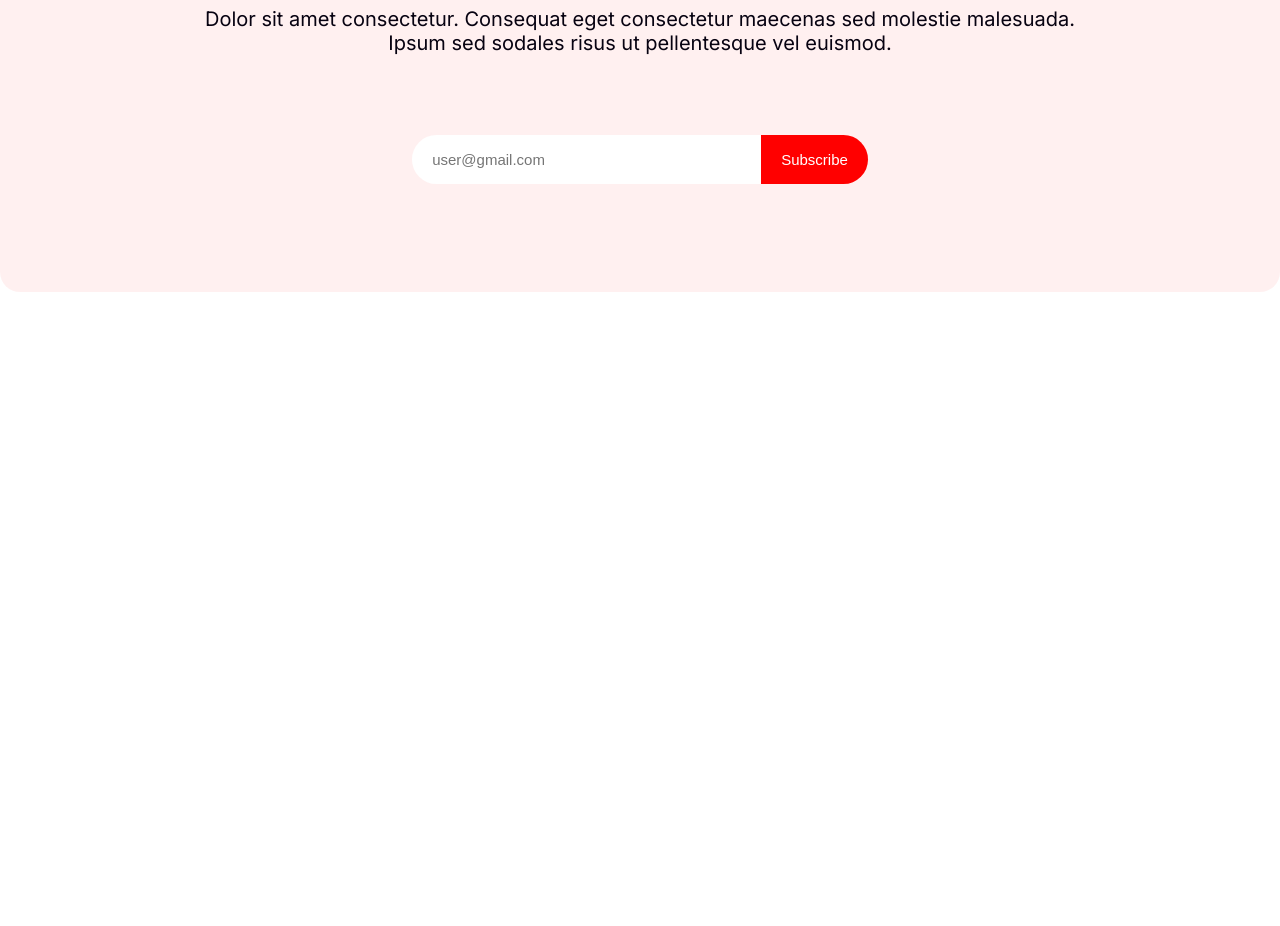
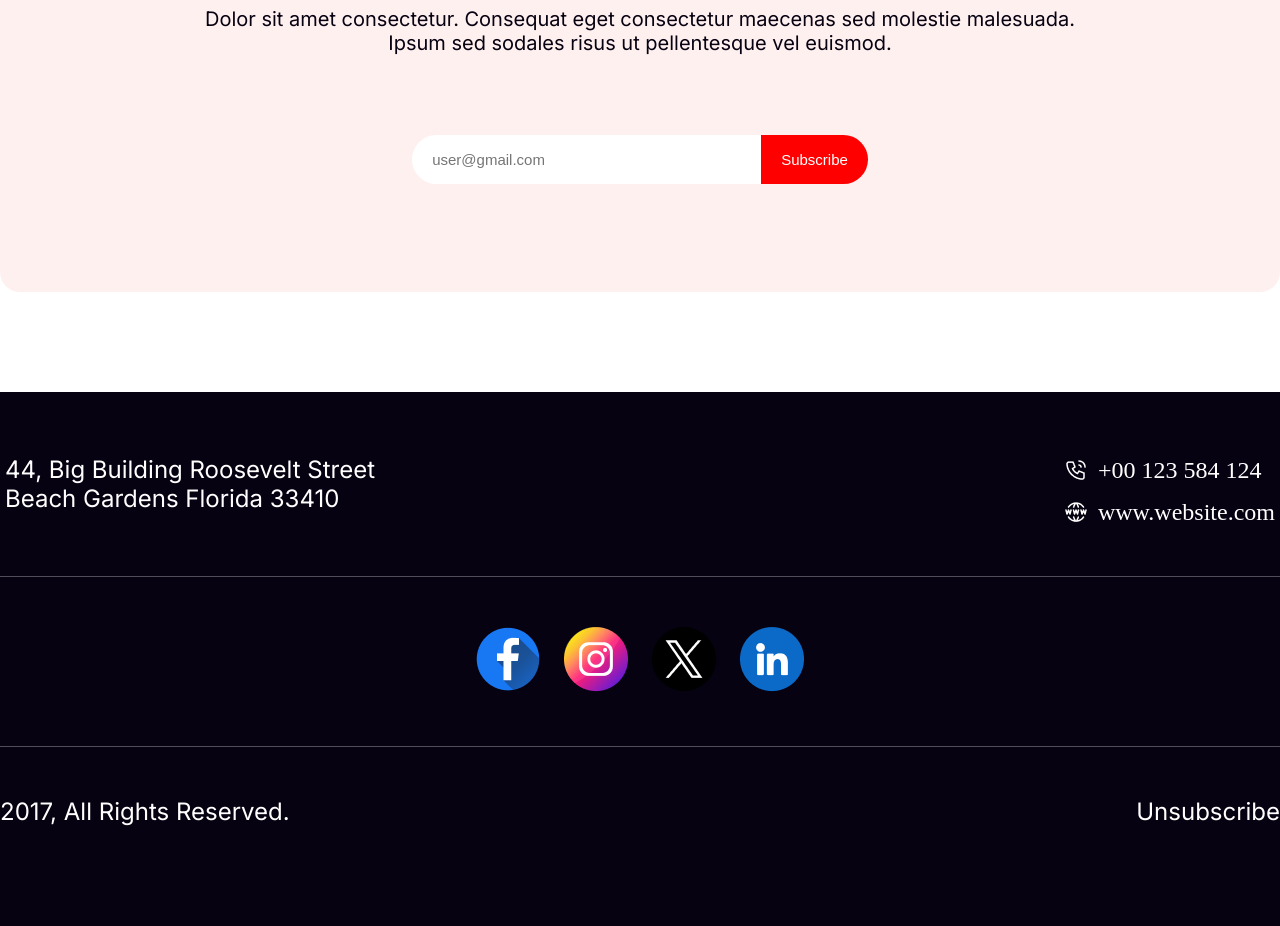
Before and after one commit to WaliurRafiq-SAMI/happy-new-year, a plain HTML site: page B9A1-New-Year-New-Mission/index.html in a window 1280 px wide. Shown: the part 5852-6778 px from the top of the page. Before the commit the page ends 6144 px from the top, so only its background shows below. Drawn offline with Linux system fonts and the light colour scheme.

Commit message:
------Mission Sucessfull------

```diff
--- a/B9A1-New-Year-New-Mission/index.html
+++ b/B9A1-New-Year-New-Mission/index.html
@@ -151,6 +151,47 @@
       </section>
       <!-- subscribe section END -->
     </main>
-    <footer></footer>
+    <footer>
+      <div class="footer_container">
+        <div class="footer-contant">
+          <div class="foot-dis">
+            <p class="inter-font info">
+              44, Big Building Roosevelt Street <br />Beach Gardens Florida
+              33410
+            </p>
+          </div>
+          <div class="foot-con info">
+            <div>
+              <img src="./Icon/Call.png" alt="" />
+              <p>+00 123 584 124</p>
+            </div>
+            <div>
+              <img src="./Icon/Website.png" alt="" />
+              <p>www.website.com</p>
+            </div>
+          </div>
+        </div>
+        <div class="line"></div>
+        <div class="footer-icon">
+          <a href="">
+            <img src="./Icon/Facebook.png" alt="" />
+          </a>
+          <a href="">
+            <img src="./Icon/Instagram.png" alt="" />
+          </a>
+          <a href="">
+            <img src="./Icon/Twitter.png" alt="" />
+          </a>
+          <a href="">
+            <img src="./Icon/Linkedin.png" alt="" />
+          </a>
+        </div>
+        <div class="line"></div>
+        <div class="footer-name inter-font">
+          <p>2017, All Rights Reserved.</p>
+          <p>Unsubscribe</p>
+        </div>
+      </div>
+    </footer>
   </body>
 </html>
--- a/B9A1-New-Year-New-Mission/styles/style.css
+++ b/B9A1-New-Year-New-Mission/styles/style.css
@@ -2,11 +2,16 @@
   margin: 0;
   padding: 0;
   box-sizing: border-box;
+
+}
+a{
+    text-decoration: none;
 }
 
 /* universal style  */
 header,
-main {
+main,
+.footer_container {
   max-width: 1320px;
   margin: 0 auto;
 }
@@ -240,3 +245,54 @@ main {
     background-color: #ff0000;
     border: none;
 }
+/* Footer  */
+footer{
+    color: #fff;
+   background-color:  #070211;
+}
+.footer-contant{
+    margin-top: 100px;
+    padding: 50px 5px;
+    display: flex;
+    align-items: center;
+    justify-content: space-between;
+}
+.info{
+    font-size: 24px;
+}
+.foot-con div{
+    margin-top: 15px;
+    gap: 10px;
+    display: flex;
+    align-items: center;
+
+}
+.footer-icon{
+    text-align: center;
+    margin: 50px 0;
+}
+.footer-icon img {
+    padding: 0 10px;
+}
+.footer-name{
+    display: flex;
+    align-items: center;
+    justify-content: space-between;
+}
+.footer-name p {
+    margin: 50px 0 100px;
+    font-size: 24px;
+}
+.line{
+ border-bottom: 1px solid #ffffff4d;
+}
+
+.gift-img-row img:hover,
+.join-btn:hover,
+.btn:hover,
+.sub-btn:hover
+{
+transition:0.5s ease-out;
+    opacity: 0.5;
+    cursor: pointer;
+}
```
